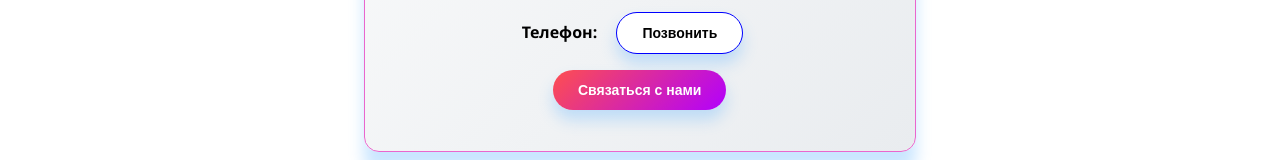
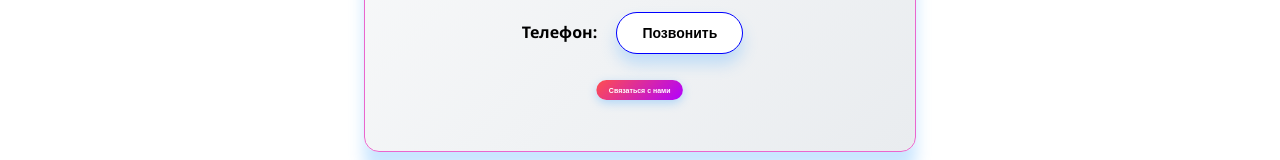
Before and after one commit to L1perz/frontend-and-backend-practice, a plain HTML site: page pages/contacts.html in a window 1280 px wide. In both pictures the pointer is over the button "Связаться с нами". Shown: the part 411-571 px from the top of the page. Drawn offline with Linux system fonts and the light colour scheme.

Commit message:
fix contact-tag

```diff
--- a/style/styles.css
+++ b/style/styles.css
@@ -384,7 +384,7 @@ body {
 }
 
 .contact-tag:hover {
-    transform: scale(0);
+    transform: scale(0.5);
 
     box-shadow: 0 6px 20px rgba(79, 172, 254, 0.4);
 }
```
